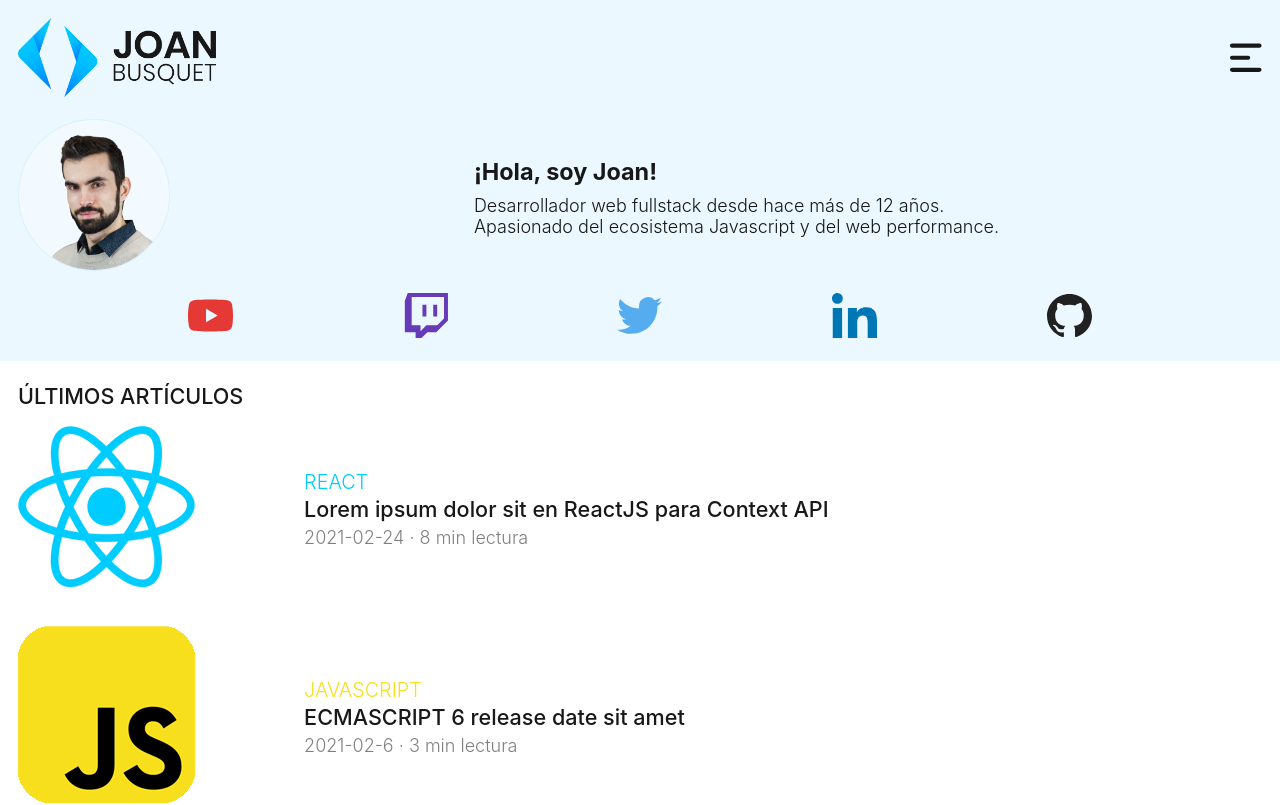
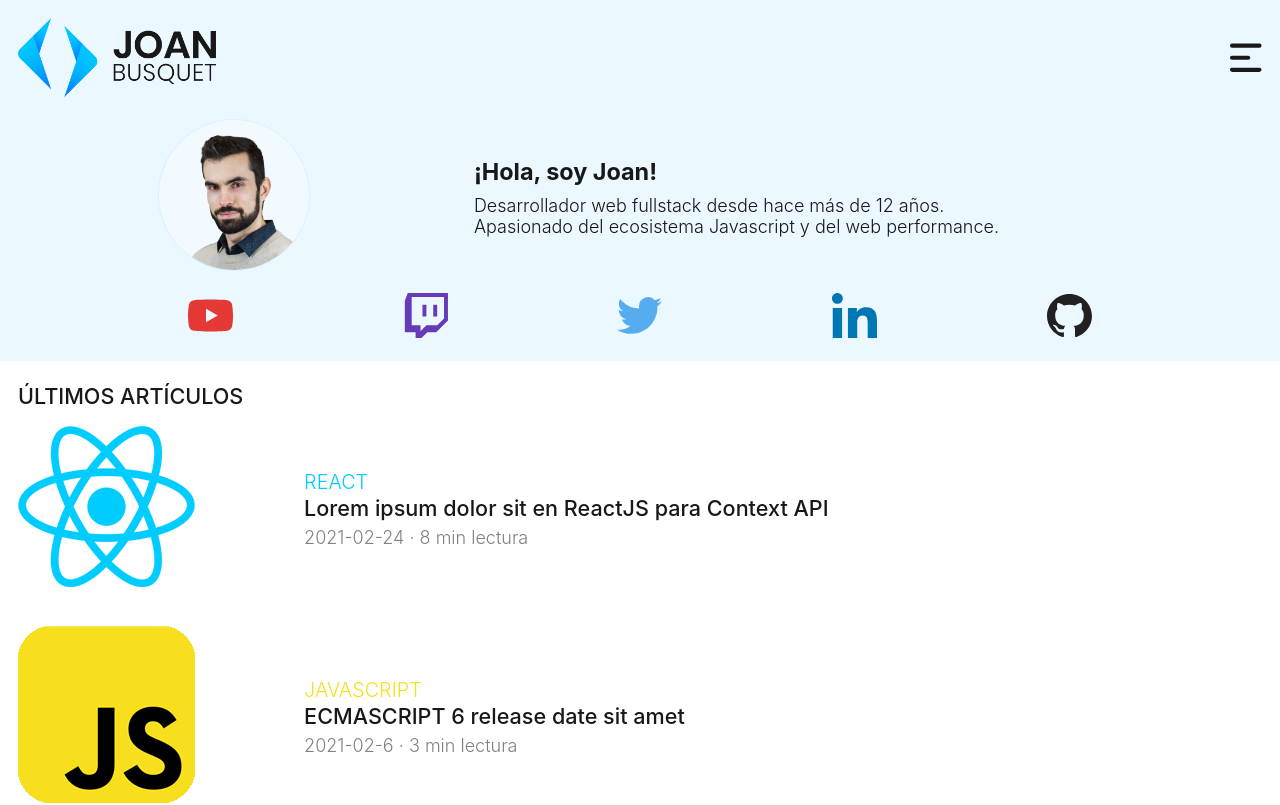
Before and after one commit to joanbusquet/joanbusquet-com, a Next.js app: page / in a window 1280 px wide. Shown: the top 805 px of the page. Built offline with nearby package versions, Linux system fonts and the light colour scheme.

Commit message:
Accessibility improvements

```diff
--- a/components/hero/Hero.js
+++ b/components/hero/Hero.js
@@ -6,7 +6,12 @@ export default function Hero() {
   return (
     <div className={classes.hero}>
       <div className={classes.image}>
-        <Image src="/images/pages/hero.png" width={150} height={150} />
+        <Image
+          src="/images/pages/hero.png"
+          alt="joan busquet"
+          width={150}
+          height={150}
+        />
       </div>
       <div className={classes.content}>
         <h1 className={classes.title}>¡Hola, soy Joan!</h1>
--- a/components/hero/Hero.module.css
+++ b/components/hero/Hero.module.css
@@ -8,6 +8,7 @@
 
 .image {
   width: 35%;
+  text-align: center;
 }
 .image img {
   border-radius: 50%;
--- a/components/layout/Header/Logo/Logo.js
+++ b/components/layout/Header/Logo/Logo.js
@@ -4,7 +4,12 @@ import classes from "./Logo.module.css"
 export default function Logo() {
   return (
     <div className={classes.logo}>
-      <Image src="/images/ui/logo.png" width={750} height={301} />
+      <Image
+        src="/images/ui/logo.png"
+        alt="desarrollo web"
+        width={200}
+        height={80}
+      />
     </div>
   )
 }
--- a/components/postsList/PostItem/PostItem.js
+++ b/components/postsList/PostItem/PostItem.js
@@ -7,7 +7,7 @@ export default function PostItem({ post }) {
   return (
     <div className={classes.container}>
       <div className={classes.image}>
-        <Image src={post.image} width={177} height={177} />
+        <Image src={post.image} alt={post.title} width={177} height={177} />
       </div>
       <div className={classes.data}>
         <h3
--- a/pages/_app.js
+++ b/pages/_app.js
@@ -8,10 +8,7 @@ function MyApp({ Component, pageProps }) {
   return (
     <Layout>
       <Head>
-        <meta
-          name="viewport"
-          content="width=device-width, initial-scale=1.0, maximum-scale=1.0, user-scalable=no"
-        />
+        <meta name="viewport" content="width=device-width, initial-scale=1.0" />
       </Head>
       <Component {...pageProps} />
     </Layout>
--- /dev/null
+++ b/pages/_document.js
@@ -0,0 +1,16 @@
+import Document, { Html, Head, Main, NextScript } from "next/document"
+
+class MyDocument extends Document {
+  render() {
+    return (
+      <Html lang="es">
+        <Head />
+        <body>
+          <Main />
+          <NextScript />
+        </body>
+      </Html>
+    )
+  }
+}
+export default MyDocument
```
